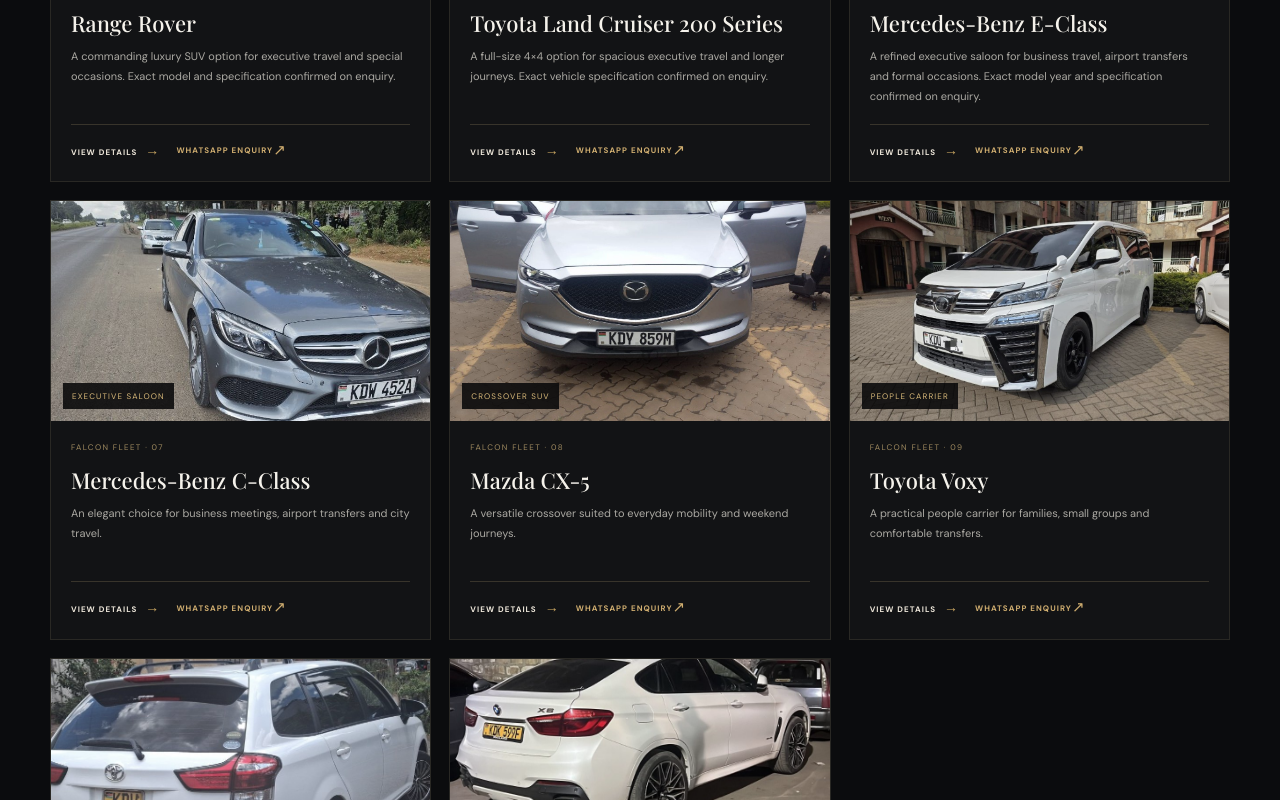
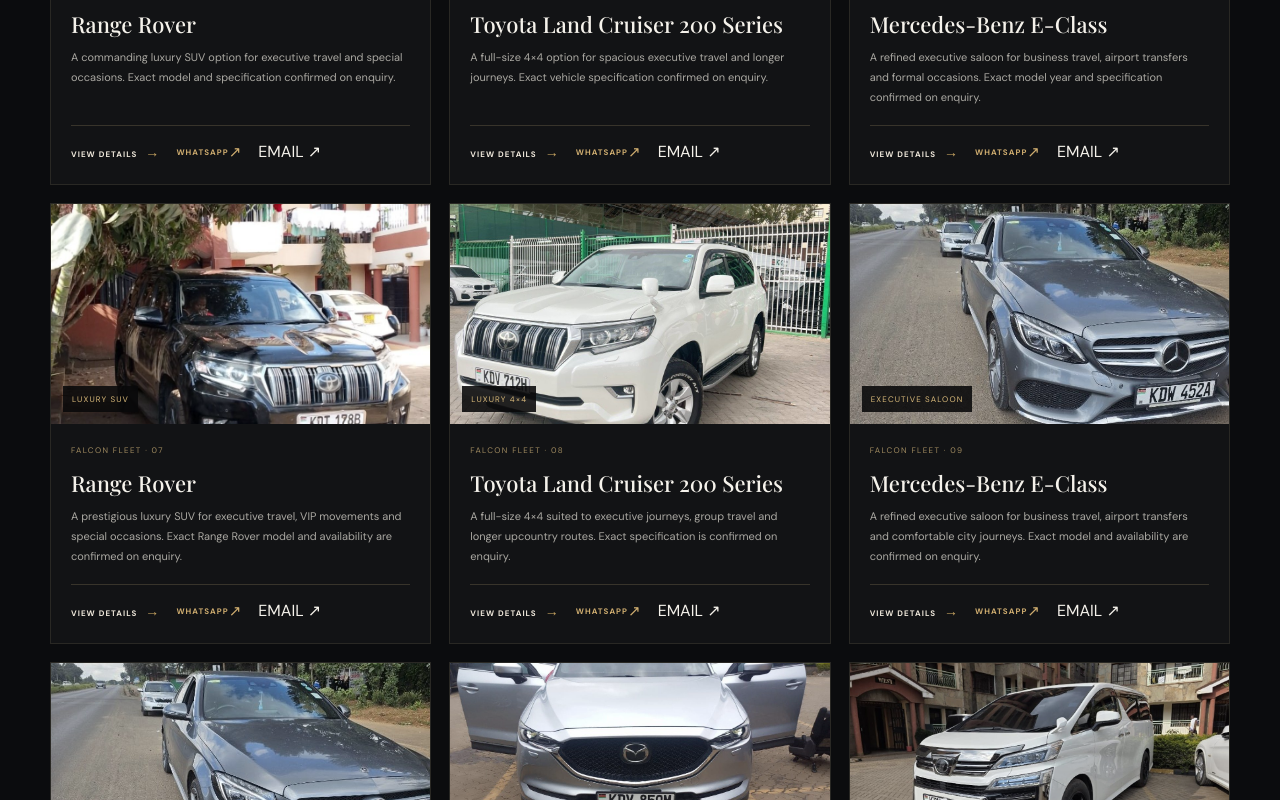
Before and after one commit to clementmburu21-design/falcon-exec-site, a React (Vite) app: page /fleet in a window 1280 px wide. Shown: the part 1640-2440 px from the top of the page. Built offline with nearby package versions, Linux system fonts and the light colour scheme; a web font is replaced by a local one.

Commit message:
Expand fleet catalogue and add email enquiry option

```diff
--- a/src/pages/Fleet.jsx
+++ b/src/pages/Fleet.jsx
@@ -8,6 +8,9 @@ export const vehicles = [
   { slug: 'range-rover', name: 'Range Rover', category: 'Luxury', label: 'Luxury SUV · On request', image: '/fleet/prado-black.jpg', alt: 'Representative premium black luxury SUV', detail: 'A commanding luxury SUV option for executive travel and special occasions. Exact model and specification confirmed on enquiry.' },
   { slug: 'land-cruiser-200', name: 'Toyota Land Cruiser 200 Series', category: 'SUVs', label: 'Full-size 4×4 · On request', image: '/fleet/prado-white.jpg', alt: 'Representative Toyota Land Cruiser 4x4', detail: 'A full-size 4×4 option for spacious executive travel and longer journeys. Exact vehicle specification confirmed on enquiry.' },
   { slug: 'mercedes-e-class', name: 'Mercedes-Benz E-Class', category: 'Executive', label: 'Executive saloon · On request', image: '/fleet/mercedes-c-class.jpg', alt: 'Representative Mercedes-Benz executive saloon', detail: 'A refined executive saloon for business travel, airport transfers and formal occasions. Exact model year and specification confirmed on enquiry.' },
+  { slug: 'range-rover', name: 'Range Rover', category: 'Luxury', label: 'Luxury SUV', image: '/fleet/prado-black.jpg', alt: 'Representative premium black luxury SUV', detail: 'A prestigious luxury SUV for executive travel, VIP movements and special occasions. Exact Range Rover model and availability are confirmed on enquiry.' },
+  { slug: 'land-cruiser-200', name: 'Toyota Land Cruiser 200 Series', category: 'SUVs', label: 'Luxury 4×4', image: '/fleet/prado-white.jpg', alt: 'Representative Toyota Land Cruiser 4x4', detail: 'A full-size 4×4 suited to executive journeys, group travel and longer upcountry routes. Exact specification is confirmed on enquiry.' },
+  { slug: 'mercedes-e-class', name: 'Mercedes-Benz E-Class', category: 'Executive', label: 'Executive saloon', image: '/fleet/mercedes-c-class.jpg', alt: 'Representative Mercedes-Benz executive saloon', detail: 'A refined executive saloon for business travel, airport transfers and comfortable city journeys. Exact model and availability are confirmed on enquiry.' },
   { slug: 'mercedes-c-class', name: 'Mercedes-Benz C-Class', category: 'Executive', label: 'Executive saloon', image: '/fleet/mercedes-c-class.jpg', alt: 'Mercedes-Benz C-Class', detail: 'An elegant choice for business meetings, airport transfers and city travel.' },
   { slug: 'mazda-cx5', name: 'Mazda CX-5', category: 'SUVs', label: 'Crossover SUV', image: '/fleet/mazda-cx5.jpg', alt: 'Mazda CX-5', detail: 'A versatile crossover suited to everyday mobility and weekend journeys.' },
   { slug: 'toyota-voxy', name: 'Toyota Voxy', category: 'Group travel', label: 'People carrier', image: '/fleet/toyota-voxy.jpg', alt: 'Toyota Voxy', detail: 'A practical people carrier for families, small groups and comfortable transfers.' },
@@ -50,7 +53,7 @@ export default function Fleet() {
         {shown.map((vehicle, index) => <article className="fleet-listing" key={vehicle.slug}>
           <div className="fleet-listing-image"><img src={vehicle.image} alt={vehicle.alt} loading="lazy" /><span>{vehicle.label}</span></div>
           <div className="fleet-listing-info"><p className="fleet-listing-number">FALCON FLEET · {(index + 1).toString().padStart(2, '0')}</p><h3>{vehicle.name}</h3><p>{vehicle.detail}</p>
-            <div className="fleet-listing-actions"><Link className="fleet-view-link" to={`/fleet/${vehicle.slug}`}>VIEW DETAILS <span>→</span></Link><button type="button" className="fleet-enquire" onClick={() => enquire(vehicle)}>WHATSAPP ENQUIRY <span>↗</span></button></div>
+            <div className="fleet-listing-actions"><Link className="fleet-view-link" to={`/fleet/${vehicle.slug}`}>VIEW DETAILS <span>→</span></Link><button type="button" className="fleet-enquire" onClick={() => enquire(vehicle)}>WHATSAPP <span>↗</span></button><a className="fleet-email-link" href={`mailto:falconexecutivetours@gmail.com?subject=${encodeURIComponent("Fleet enquiry: " + vehicle.name)}&body=${encodeURIComponent("Hello Falcon Executive Logistics, I would like to enquire about the " + vehicle.name + ". Please share availability and rates.")}`}>EMAIL ↗</a></div>
           </div>
         </article>)}
       </div>
```
